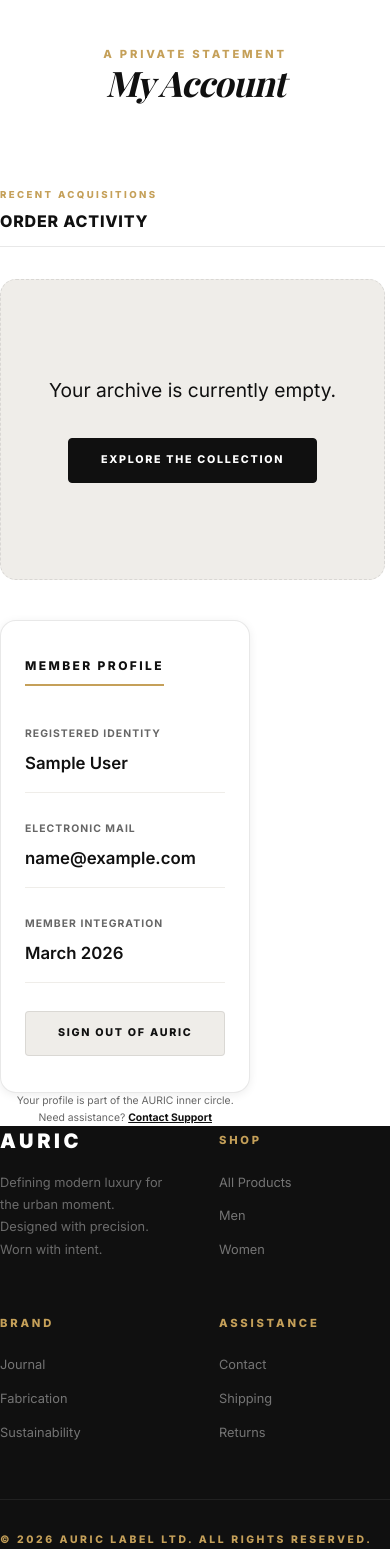
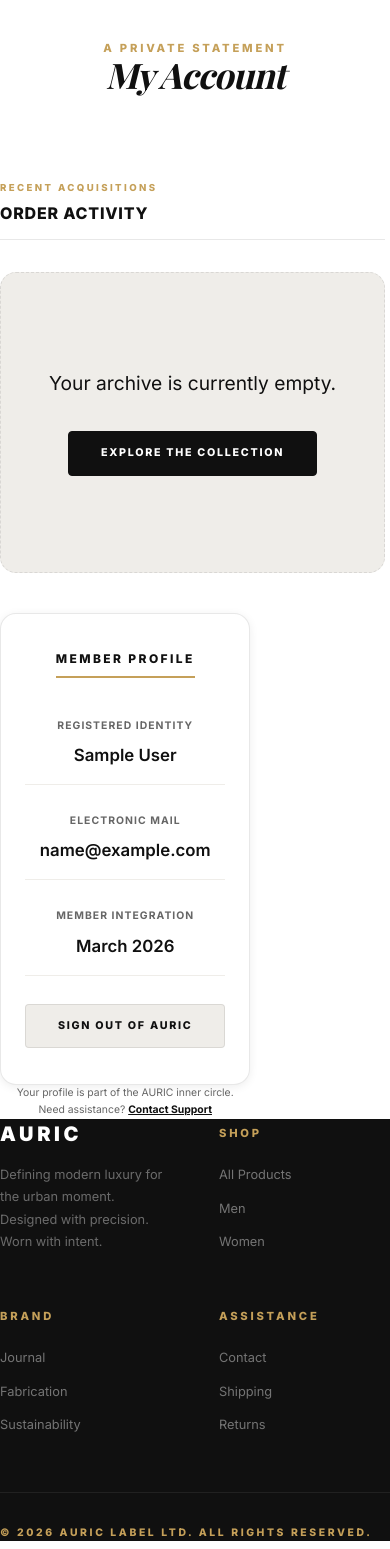
Before and after one commit to arjunbabu9656/auric-ecommerce, a Django app: page /accounts/profile/ in a window 390 px wide. Shown: the part 60-1609 px from the top of the page. Run offline with Django 5.2, Linux system fonts and the light colour scheme; the visitor is signed in with stand-in values (Sample User, id 1); data that the repository does not hold is empty; some web fonts are replaced.

Commit message:
UI: Final Pakka UI - Absolute Centering for Headings and Product Grids on Mobile

```diff
--- a/static/css/styles.css
+++ b/static/css/styles.css
@@ -1943,8 +1943,77 @@ h1, h2, h3, h4 { font-weight: 700; line-height: 1.1; letter-spacing: -0.025em; }
   .order-total-val { font-weight: 950; font-size: 1.15rem; color: var(--dark); }
 
   .account-panel { padding: 2.25rem 1.5rem; }
+  /* Pakka UI: Absolute Centering & Symmetry */
+  .section-header,
+  .cart-section .section-header,
+  .checkout-section .section-header,
+  .profile-section .section-header,
+  .related-section {
+    text-align: center !important;
+    display: flex;
+    flex-direction: column;
+    align-items: center;
+    width: 100%;
+  }
+
+  .heading-section {
+    text-align: center !important;
+    margin-left: auto !important;
+    margin-right: auto !important;
+  }
+
+  .product-grid, .products__grid {
+    justify-content: center;
+    margin: 0 auto;
+  }
+
+  .p-card {
+    margin: 0 auto;
+    width: 100%;
+    max-width: 280px; /* Prevent oversized cards on very small screens */
+  }
+
+  /* Product Detail Center Polish */
+  .product-detail__info {
+    text-align: center;
+    align-items: center;
+  }
+  .product-detail__pricing,
+  .product-detail__meta,
+  .product-detail__feature-list {
+    justify-content: center;
+    align-items: center;
+    text-align: center;
+  }
+  .product-feature {
+    justify-content: center;
+  }
+
+  /* Cart & Checkout Symmetry */
+  .summary-card {
+    text-align: center;
+  }
+  .summary-row {
+    justify-content: space-between;
+  }
+
+  /* Profile Centering */
+  .account-panel {
+    text-align: center;
+    display: flex;
+    flex-direction: column;
+    align-items: center;
+  }
+  .account-panel__title {
+    margin-left: auto;
+    margin-right: auto;
+  }
+  .account-detail {
+    width: 100%;
+  }
+
   .contact__grid { display: block !important; }
-  .contact__card { padding: 2rem 1.5rem !important; }
+  .contact__card { padding: 2rem 1.5rem !important; text-align: center; }
   .contact__form { padding: 2.5rem 1.5rem !important; }
 }
 
```
